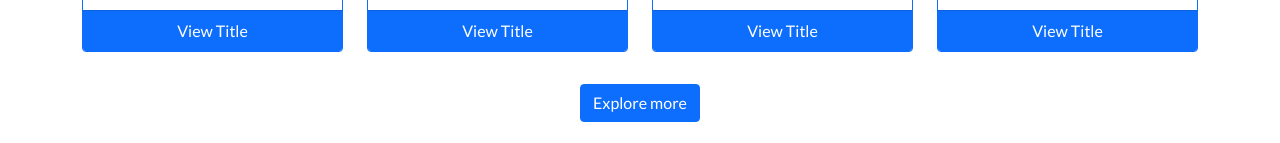
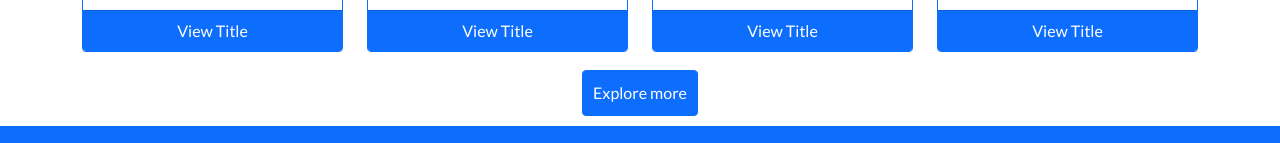
Before and after one commit to inframarauder/pmdb-next, a Next.js app: page / in a window 1280 px wide. Shown: the part 1062-1205 px from the top of the page. Built offline with nearby package versions, Linux system fonts and the light colour scheme.

Commit message:
minor UI tweaks to landing page

```diff
--- a/components/Home/MostPopular.js
+++ b/components/Home/MostPopular.js
@@ -67,7 +67,7 @@ const MostPopular = () => {
 			</Row>
 
 			<Link href="/titles">
-				<Button variant="primary" className="my-4 remove-focus">
+				<Button variant="primary" className={styles.exploreMoreBtn}>
 					Explore more
 				</Button>
 			</Link>
--- a/components/common/Footer.js
+++ b/components/common/Footer.js
@@ -8,7 +8,7 @@ const Footer = () => {
 				PMDb Next ©️ 2021 <br />
 				Made with ❤️ by{" "}
 				<a
-					href="/contact"
+					href="https://subhasis.vercel.app"
 					target="_blank"
 					rel="noopener noreferrer"
 					className={styles.footer_link}
--- a/styles/Home.module.css
+++ b/styles/Home.module.css
@@ -52,3 +52,12 @@
 	font-size: 1.2rem;
 	transition: 0.3s ease-out;
 }
+
+.exploreMoreBtn {
+	margin: 10px;
+	padding: 10px;
+}
+.exploreMoreBtn:focus {
+	outline: none;
+	box-shadow: none;
+}
```
